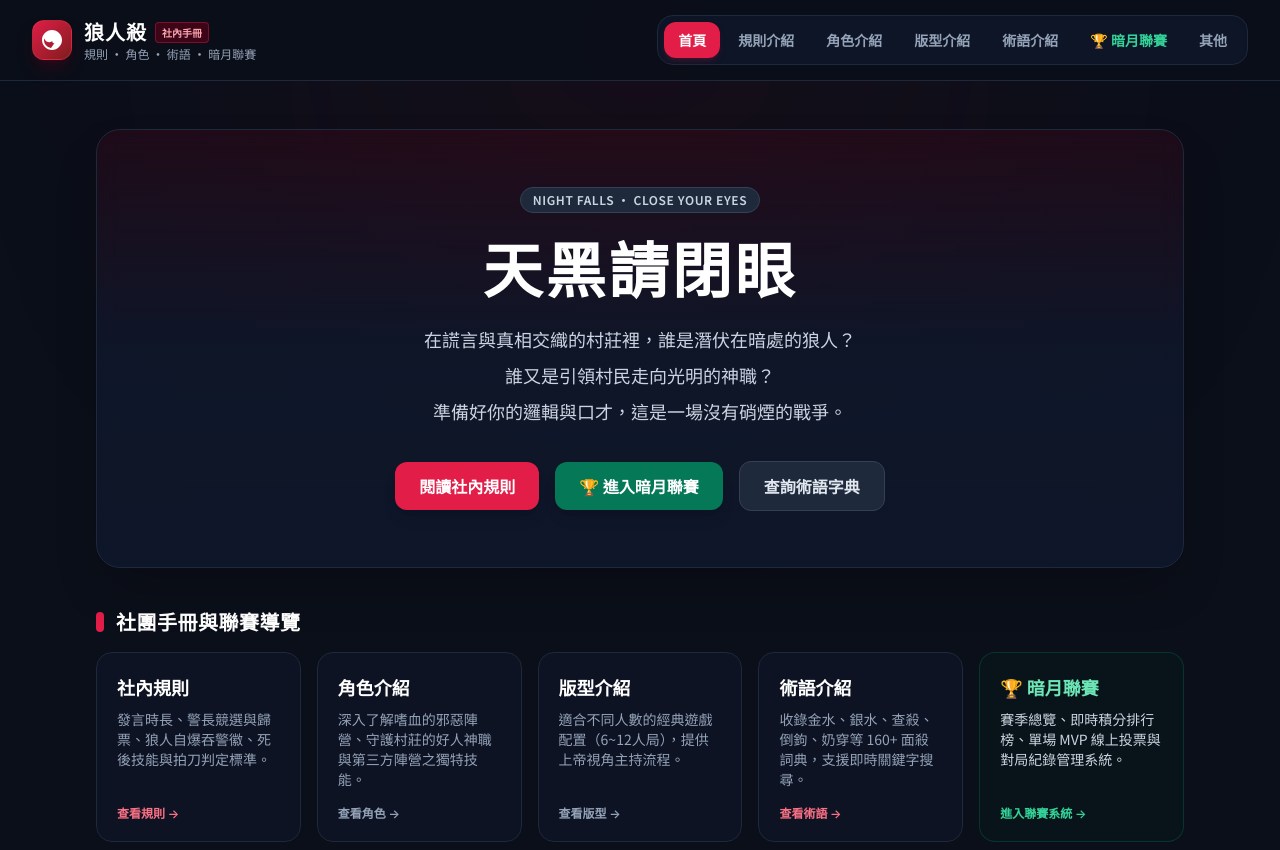
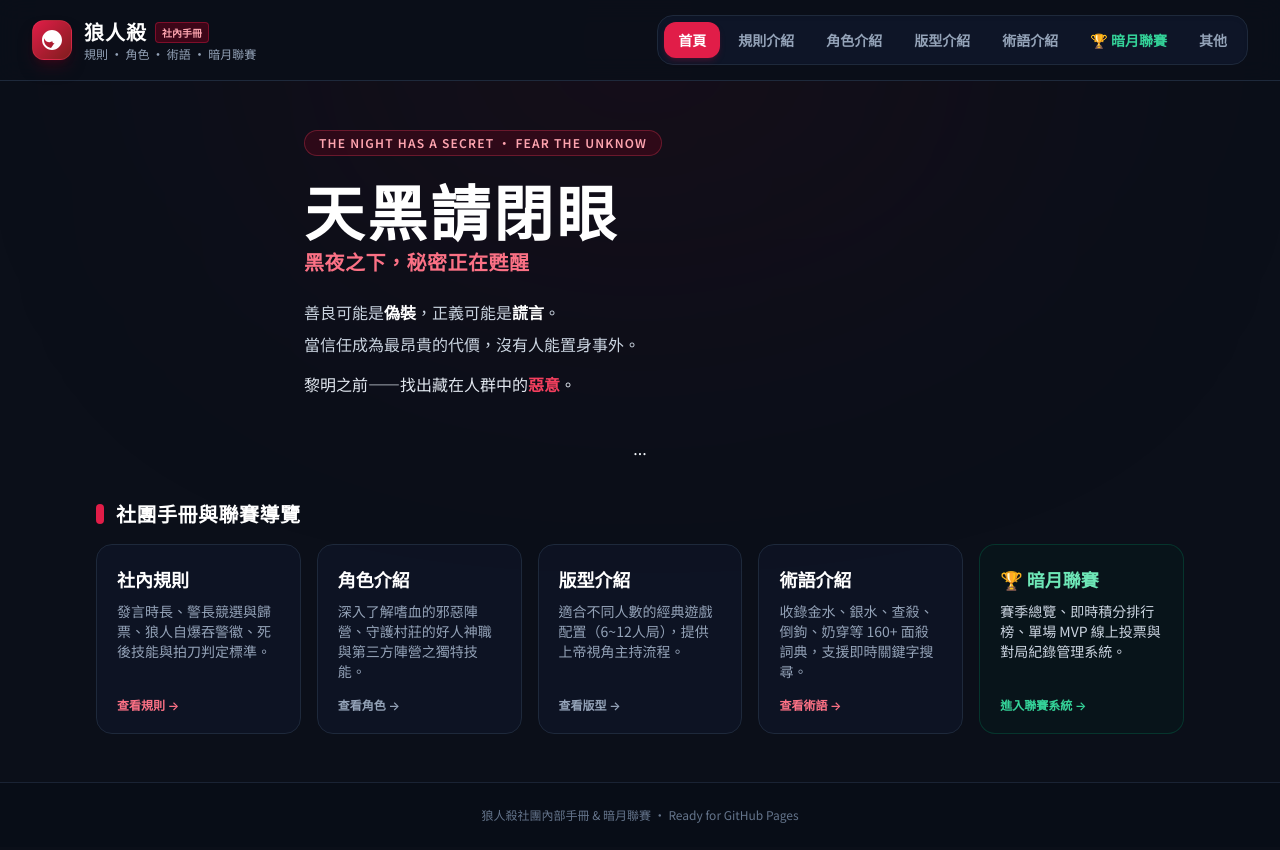
Before and after one commit to ntnuwsc/werewolf, a plain HTML site: page index.html in a window 1280 px wide. Shown: the top 850 px of the page. Drawn offline with nearby package versions, Linux system fonts and the light colour scheme.

Commit message:
Update index.html

```diff
--- a/index.html
+++ b/index.html
@@ -103,30 +103,38 @@
 
         <!-- TAB 0: 首頁 -->
         <div id="tab-home" class="tab-pane block space-y-10">
-            <div class="relative rounded-3xl overflow-hidden border border-slate-800 bg-gradient-to-b from-rose-950/30 via-slate-900/90 to-slate-900/95 p-8 sm:p-14 text-center shadow-2xl backdrop-blur-md">
-                <div class="max-w-3xl mx-auto space-y-6">
-                    <div class="inline-flex items-center gap-2 px-3 py-1 rounded-full bg-slate-800 border border-slate-700 text-slate-300 text-xs font-semibold uppercase tracking-wider">
-                        Night Falls · Close Your Eyes
-                    </div>
+            <div class="max-w-2xl mx-auto space-y-6">
+                <!-- 英文小標籤 -->
+                <div class="inline-flex items-center gap-2 px-3.5 py-1 rounded-full bg-rose-950/50 border border-rose-500/30 text-rose-300 text-xs font-semibold uppercase tracking-widest">
+                    The night has a secret · fear the unknow
+                </div>
+
+                <!-- 主標題與破題副標 -->
+                <div class="space-y-2">
                     <h1 class="text-4xl sm:text-6xl font-black text-white tracking-wider">
                         天黑請閉眼
                     </h1>
-                    <p class="text-slate-300 text-base sm:text-lg leading-relaxed sm:leading-loose">
-                        在謊言與真相交織的村莊裡，誰是潛伏在暗處的狼人？<br class="hidden sm:inline">
-                        誰又是引領村民走向光明的神職？<br>
-                        準備好你的邏輯與口才，這是一場沒有硝煙的戰爭。
+                    <p class="text-lg sm:text-xl font-bold text-rose-400 tracking-wide">
+                        黑夜之下，秘密正在甦醒
                     </p>
-                    <div class="pt-2 flex flex-wrap items-center justify-center gap-4">
-                        <button onclick="switchTab('rules')" class="px-6 py-3 rounded-xl bg-rose-600 hover:bg-rose-500 text-white font-bold text-sm sm:text-base shadow-lg transition">
-                            閱讀社內規則
-                        </button>
-                        <button onclick="switchTab('league')" class="px-6 py-3 rounded-xl bg-emerald-700 hover:bg-emerald-600 text-white font-bold text-sm sm:text-base shadow-lg transition">
-                            🏆 進入暗月聯賽
-                        </button>
-                        <button onclick="switchTab('terms')" class="px-6 py-3 rounded-xl bg-slate-800 hover:bg-slate-700 text-slate-200 font-bold text-sm sm:text-base border border-slate-700 transition">
-                            查詢術語字典
-                        </button>
-                    </div>
+                </div>
+
+                <!-- 精煉內文（透過顏色區分層次） -->
+                <div class="space-y-2 text-slate-300 text-sm sm:text-base leading-relaxed">
+                    <p>
+                        善良可能是<span class="text-white font-semibold">偽裝</span>，正義可能是<span class="text-white font-semibold">謊言</span>。
+                    </p>
+                    <p>
+                        當信任成為最昂貴的代價，沒有人能置身事外。
+                    </p>
+                    <p class="pt-2 text-slate-200 font-medium">
+                        黎明之前——找出藏在人群中的<span class="text-rose-500 font-bold">惡意</span>。
+                    </p>
+                </div>
+
+                <!-- 按鈕區保持不變 -->
+                <div class="pt-4 flex flex-wrap items-center justify-center gap-4">
+                    ...
                 </div>
             </div>
 
```
